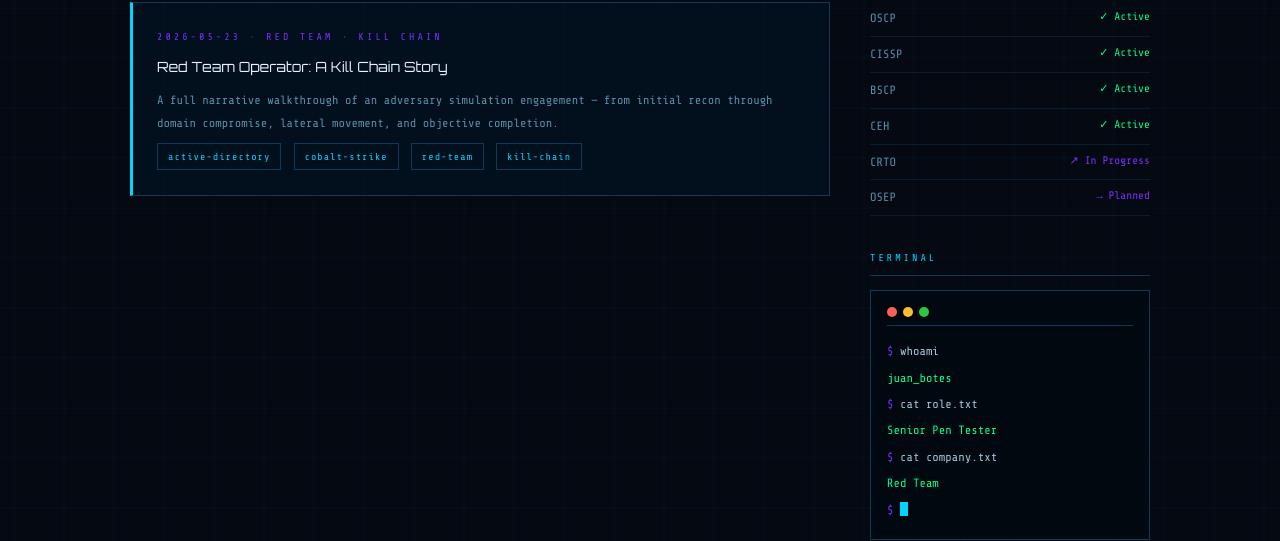
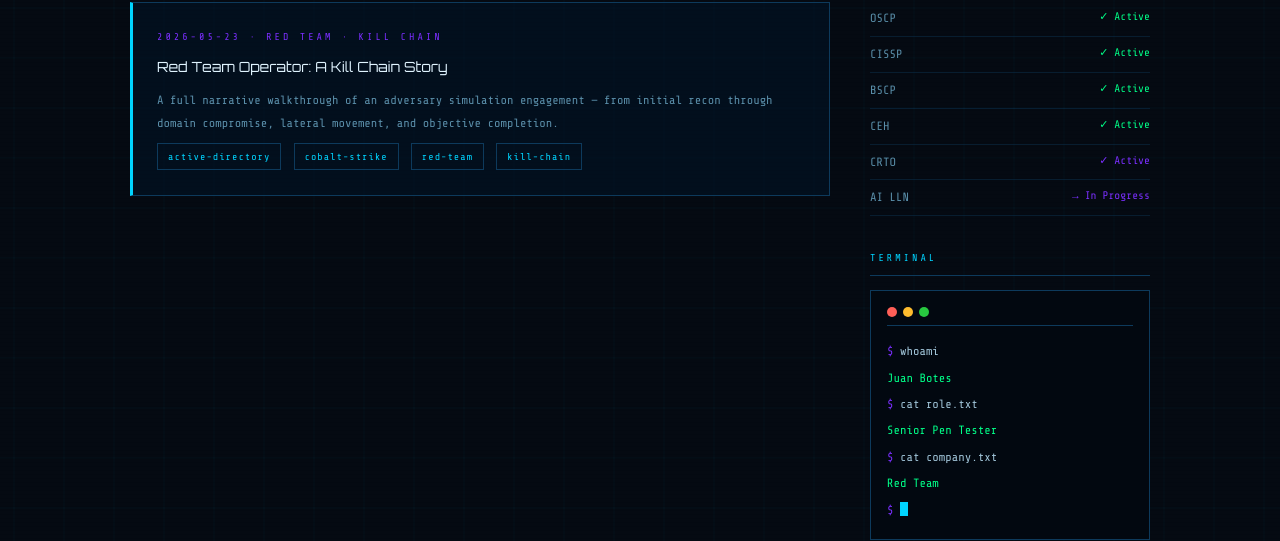
Before and after one commit to botesjuan/botesjuan.github.io, a Jekyll site: the page index.html, which Jekyll copies as it is, in a window 1280 px wide and 900 px high, scrolled down 549 px. Shown: the part 106-647 px from the top of the window. Built offline with Jekyll 4.4.1, drawn with Linux system fonts in a browser that asks for light colours.

Commit message:
Update index.html

```diff
--- a/index.html
+++ b/index.html
@@ -265,8 +265,8 @@
       <div class="cert-row">CISSP <span>✓ Active</span></div>
       <div class="cert-row">BSCP <span>✓ Active</span></div>
       <div class="cert-row">CEH <span>✓ Active</span></div>
-      <div class="cert-row">CRTO <span class="wip">↗ In Progress</span></div>
-      <div class="cert-row">OSEP <span class="wip">→ Planned</span></div>
+      <div class="cert-row">CRTO <span class="wip">✓ Active</span></div>
+      <div class="cert-row">AI LLN <span class="wip">→ In Progress</span></div>
     </div>
 
     <div class="sidebar-block">
@@ -278,7 +278,7 @@
           <div class="t-dot t-green"></div>
         </div>
         <div class="t-line"><span class="t-prompt">$ </span>whoami</div>
-        <div class="t-line t-out">juan_botes</div>
+        <div class="t-line t-out">Juan Botes</div>
         <div class="t-line"><span class="t-prompt">$ </span>cat role.txt</div>
         <div class="t-line t-out">Senior Pen Tester</div>
         <div class="t-line"><span class="t-prompt">$ </span>cat company.txt</div>
```
